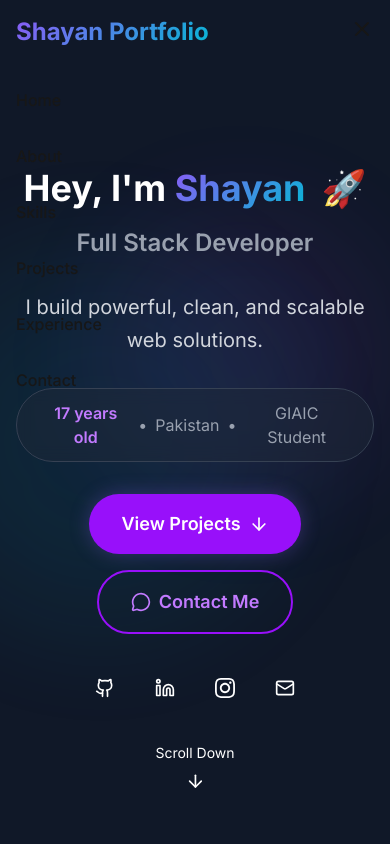
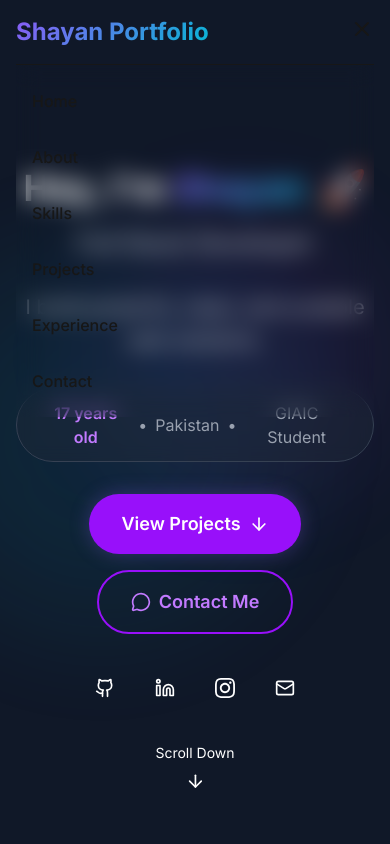
Before and after one commit to Shayan21345293/portfolioo, a Next.js app: page / in a window 390 px wide. Both pictures are taken after a click on the button "Open menu". Shown: the top 844 px of the page. Built offline with nearby package versions, Linux system fonts and the light colour scheme.

Commit message:
Update Navigation.tsx

```diff
--- a/src/components/layout/Navigation.tsx
+++ b/src/components/layout/Navigation.tsx
@@ -1,7 +1,7 @@
 'use client';
 
 import { useState, useEffect } from 'react';
-import { motion } from 'framer-motion';
+import { motion, AnimatePresence } from 'framer-motion';
 import { Menu, X } from 'lucide-react';
 
 const Navigation = () => {
@@ -16,6 +16,18 @@ const Navigation = () => {
     window.addEventListener('scroll', handleScroll);
     return () => window.removeEventListener('scroll', handleScroll);
   }, []);
+
+  // Prevent scrolling when mobile menu is open
+  useEffect(() => {
+    if (isOpen) {
+      document.body.style.overflow = 'hidden';
+    } else {
+      document.body.style.overflow = 'auto';
+    }
+    return () => {
+      document.body.style.overflow = 'auto';
+    };
+  }, [isOpen]);
 
   const navItems = [
     { name: 'Home', href: '#home' },
@@ -38,19 +50,24 @@ const Navigation = () => {
     <motion.nav
       initial={{ y: -100 }}
       animate={{ y: 0 }}
+      transition={{ type: 'spring', stiffness: 100 }}
       className={`fixed top-0 left-0 right-0 z-50 transition-all duration-300 ${
         scrolled
           ? 'bg-background/80 backdrop-blur-md border-b border-border'
           : 'bg-transparent'
       }`}
+      aria-label="Main navigation"
     >
       <div className="max-w-7xl mx-auto px-4 sm:px-6 lg:px-8">
         <div className="flex justify-between items-center h-16">
           {/* Logo */}
           <motion.div
             whileHover={{ scale: 1.05 }}
+            whileTap={{ scale: 0.95 }}
             className="text-2xl font-bold gradient-text cursor-pointer"
             onClick={() => scrollToSection('#home')}
+            role="button"
+            aria-label="Go to homepage"
           >
             Shayan Portfolio
           </motion.div>
@@ -64,6 +81,7 @@ const Navigation = () => {
                 whileTap={{ scale: 0.95 }}
                 onClick={() => scrollToSection(item.href)}
                 className="text-foreground hover:text-primary transition-colors duration-200 font-medium"
+                aria-label={`Navigate to ${item.name} section`}
               >
                 {item.name}
               </motion.button>
@@ -76,6 +94,8 @@ const Navigation = () => {
               whileTap={{ scale: 0.95 }}
               onClick={() => setIsOpen(!isOpen)}
               className="text-foreground hover:text-primary transition-colors"
+              aria-label={isOpen ? "Close menu" : "Open menu"}
+              aria-expanded={isOpen}
             >
               {isOpen ? <X size={24} /> : <Menu size={24} />}
             </motion.button>
@@ -83,24 +103,31 @@ const Navigation = () => {
         </div>
 
         {/* Mobile Navigation */}
+        <AnimatePresence>
+          {isOpen && (
             <motion.div
-          initial={false}
-          animate={{ height: isOpen ? 'auto' : 0 }}
-          className="md:hidden overflow-hidden"
+              initial={{ height: 0, opacity: 0 }}
+              animate={{ height: 'auto', opacity: 1 }}
+              exit={{ height: 0, opacity: 0 }}
+              transition={{ duration: 0.3, ease: 'easeInOut' }}
+              className="md:hidden overflow-hidden bg-background/95 backdrop-blur-md"
             >
-          <div className="py-4 space-y-4">
+              <div className="px-4 py-4 space-y-4 border-t border-border">
                 {navItems.map((item) => (
                   <motion.button
                     key={item.name}
                     whileTap={{ scale: 0.95 }}
                     onClick={() => scrollToSection(item.href)}
                     className="block w-full text-left text-foreground hover:text-primary transition-colors duration-200 font-medium py-2"
+                    aria-label={`Navigate to ${item.name} section`}
                   >
                     {item.name}
                   </motion.button>
                 ))}
               </div>
             </motion.div>
+          )}
+        </AnimatePresence>
       </div>
     </motion.nav>
   );
```
Lines whose indentation alone changed are shown as unchanged.
